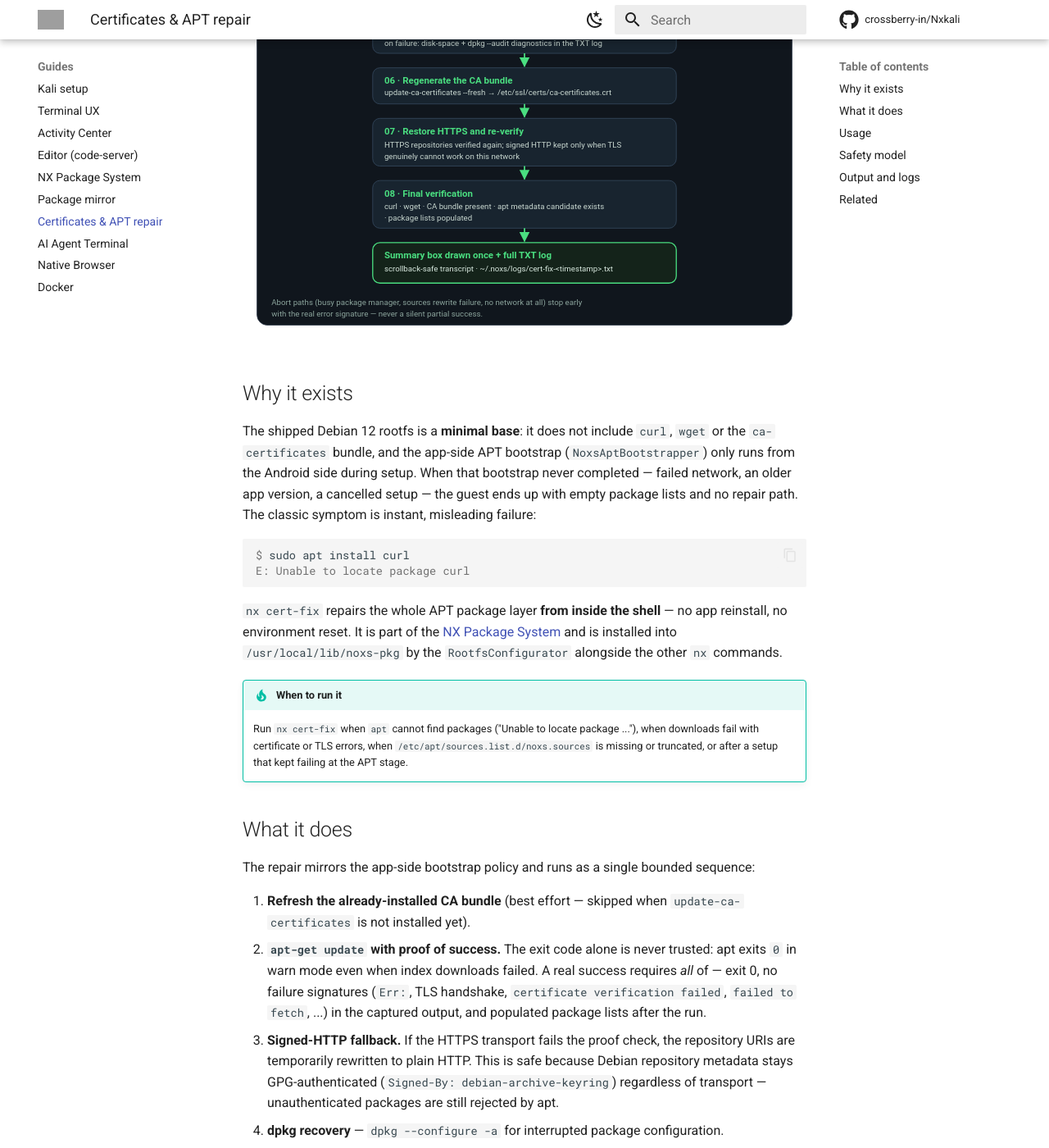
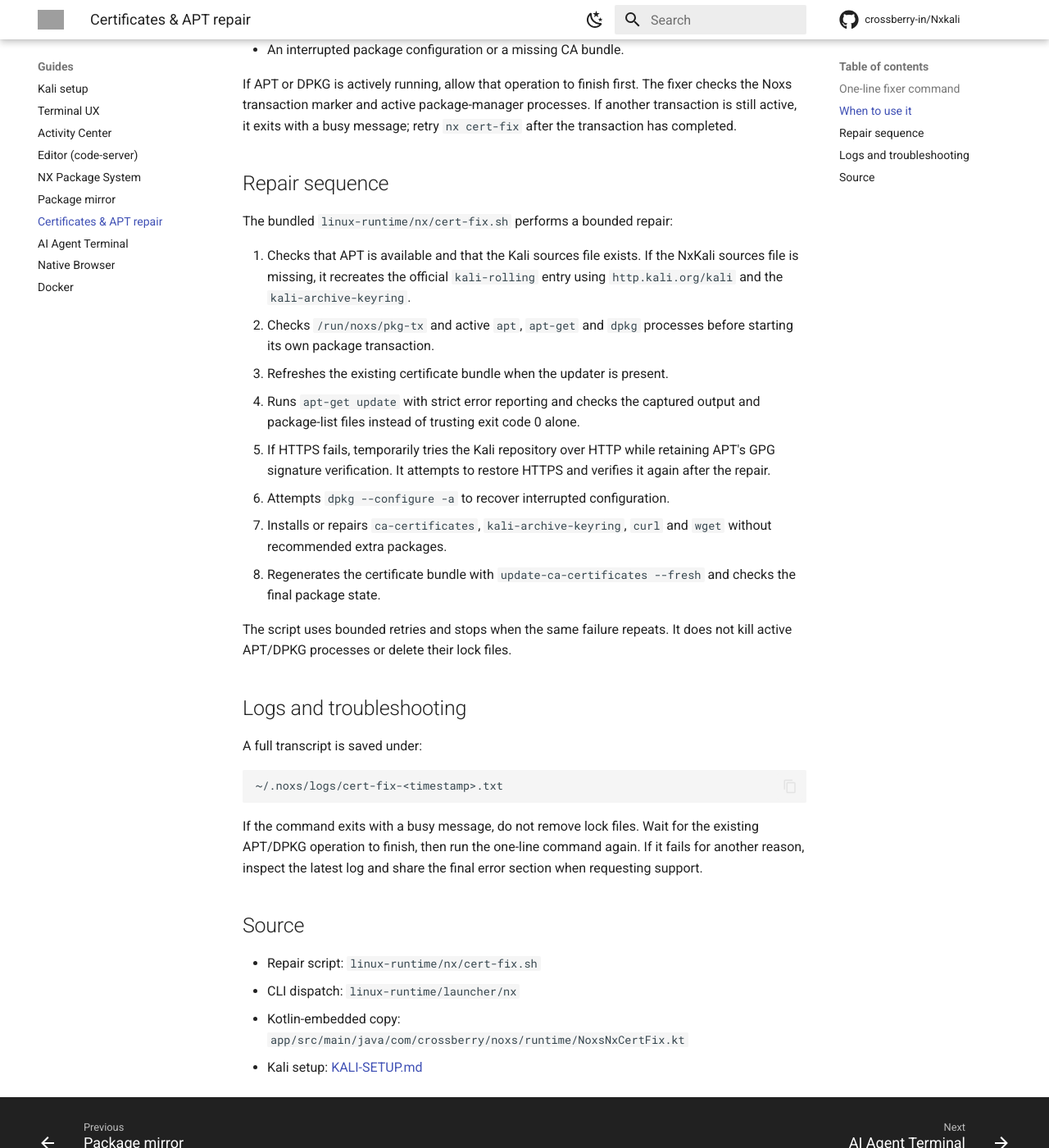
Before and after one commit to crossberry-in/Nxkali, an MkDocs documentation site: the page built from docs/CERT-FIX.md, in a window 1280 px wide and 1400 px high, scrolled down 705 px. Shown: the whole window at 82% size. Built offline with MkDocs 1.6.1 and Material for MkDocs 9.7.7, drawn with Linux system fonts in a browser that asks for light colours; comment, search, counter and statistics services are not loaded; some of the changed text lies outside the part shown; grey boxes are pictures that could not be loaded.

Commit message:
docs: document Kali APT cert-fix command

````diff
--- a/docs/CERT-FIX.md
+++ b/docs/CERT-FIX.md
@@ -1,117 +1,77 @@
-# Certificates & APT repair — `nx cert-fix`
+# Kali APT and certificate repair — `nx cert-fix`
 
-![nx cert-fix repair flow](assets/images/cert-fix-flow.svg)
+NxKali includes a built-in repair command for the Kali NetHunter Rootless
+APT environment. It repairs package-index, interrupted DPKG configuration,
+CA certificate and download-tool problems without reinstalling the rootfs.
 
-## Why it exists
+## One-line fixer command
 
-The shipped Debian 12 rootfs is a **minimal base**: it does not include
-`curl`, `wget` or the `ca-certificates` bundle, and the app-side APT
-bootstrap (`NoxsAptBootstrapper`) only runs from the Android side during
-setup. When that bootstrap never completed — failed network, an older app
-version, a cancelled setup — the guest ends up with empty package lists
-and no repair path. The classic symptom is instant, misleading failure:
+Run this inside the NxKali Kali terminal:
 
-```console
-$ sudo apt install curl
-E: Unable to locate package curl
+```bash
+nx cert-fix
 ```
 
-`nx cert-fix` repairs the whole APT package layer **from inside the
-shell** — no app reinstall, no environment reset. It is part of the
-[NX Package System](PACKAGES.md) and is installed into
-`/usr/local/lib/noxs-pkg` by the `RootfsConfigurator` alongside the other
-`nx` commands.
+That is the complete command. It does not require downloading or piping a
+remote shell script.
 
-!!! tip "When to run it"
+## When to use it
 
-    Run `nx cert-fix` when `apt` cannot find packages ("Unable to locate
-    package ..."), when downloads fail with certificate or TLS errors,
-    when `/etc/apt/sources.list.d/noxs.sources` is missing or truncated,
-    or after a setup that kept failing at the APT stage.
+Run the fixer when you see errors such as:
 
-## What it does
+- `Noxs package manager is busy` after an earlier package operation has
+  finished.
+- `Unable to locate package ...` after package indexes failed to refresh.
+- TLS or certificate verification errors during APT downloads.
+- An interrupted package configuration or a missing CA bundle.
 
-The repair mirrors the app-side bootstrap policy and runs as a single
-bounded sequence:
+If APT or DPKG is actively running, allow that operation to finish first.
+The fixer checks the Noxs transaction marker and active package-manager
+processes. If another transaction is still active, it exits with a busy
+message; retry `nx cert-fix` after the transaction has completed.
 
-1. **Refresh the already-installed CA bundle** (best effort — skipped
-   when `update-ca-certificates` is not installed yet).
-2. **`apt-get update` with proof of success.** The exit code alone is
-   never trusted: apt exits `0` in warn mode even when index downloads
-   failed. A real success requires *all* of — exit 0, no failure
-   signatures (`Err:`, TLS handshake, `certificate verification failed`,
-   `failed to fetch`, ...) in the captured output, and populated package
-   lists after the run.
-3. **Signed-HTTP fallback.** If the HTTPS transport fails the proof
-   check, the repository URIs are temporarily rewritten to plain HTTP.
-   This is safe because Debian repository metadata stays
-   GPG-authenticated (`Signed-By: debian-archive-keyring`) regardless of
-   transport — unauthenticated packages are still rejected by apt.
-4. **dpkg recovery** — `dpkg --configure -a` for interrupted package
-   configuration.
-5. **Install the certificate stack and fetch tools** —
-   `ca-certificates`, `debian-archive-keyring`, `curl`, `wget`
-   (non-interactive, `--no-install-recommends`). On failure the log
-   collects disk-space (`df -h /`) and `dpkg --audit` diagnostics.
-6. **Regenerate the CA bundle** — `update-ca-certificates --fresh`.
-7. **Restore HTTPS and re-verify.** Signed HTTP is kept only when TLS
-   genuinely cannot work on this network — never as a silent downgrade.
-8. **Final verification** — `curl` and `wget` binaries, the CA bundle
-   file, an `apt-cache policy` candidate for `ca-certificates`, and
-   populated package lists. Any miss marks the run as failed.
+## Repair sequence
 
-## Usage
+The bundled `linux-runtime/nx/cert-fix.sh` performs a bounded repair:
 
-```console
-$ nx cert-fix
-```
+1. Checks that APT is available and that the Kali sources file exists.
+   If the NxKali sources file is missing, it recreates the official
+   `kali-rolling` entry using `http.kali.org/kali` and the
+   `kali-archive-keyring`.
+2. Checks `/run/noxs/pkg-tx` and active `apt`, `apt-get` and `dpkg`
+   processes before starting its own package transaction.
+3. Refreshes the existing certificate bundle when the updater is present.
+4. Runs `apt-get update` with strict error reporting and checks the
+   captured output and package-list files instead of trusting exit code 0
+   alone.
+5. If HTTPS fails, temporarily tries the Kali repository over HTTP while
+   retaining APT's GPG signature verification. It attempts to restore
+   HTTPS and verifies it again after the repair.
+6. Attempts `dpkg --configure -a` to recover interrupted configuration.
+7. Installs or repairs `ca-certificates`, `kali-archive-keyring`,
+   `curl` and `wget` without recommended extra packages.
+8. Regenerates the certificate bundle with
+   `update-ca-certificates --fresh` and checks the final package state.
 
-The command takes no arguments (`nx cert-fix --help` prints the
-reference). It must run inside the Noxs Linux environment — from the
-terminal, or from any session — with either root or `sudo` available
-(it escalates via `sudo` automatically).
+The script uses bounded retries and stops when the same failure repeats.
+It does not kill active APT/DPKG processes or delete their lock files.
 
-## Safety model
+## Logs and troubleshooting
 
-The repair follows the same rules as every other package operation in
-Noxs:
-
-- **Single-flight package policy.** `/run/noxs/pkg-tx` plus running
-  `dpkg`/`apt` processes are checked before any apt run, and the flag is
-  armed for the duration of the repair. Concurrent package managers
-  refuse to start rather than corrupt the dpkg database.
-- **Bounded network steps.** Every network command gets 2 attempts with
-  a 3-second backoff, and two *identical* failures in a row abort the
-  retry loop — the same failure cannot burn retries forever.
-- **Honest exit codes.** The command returns non-zero if any final
-  verification fails; it never reports success on a partial repair.
-- **Shell wrappers respected.** The script calls `/usr/bin/apt-get`
-  directly with the same busy checks as the user-facing apt wrappers —
-  it does not bypass the package system guards.
-- **A missing `noxs.sources` is self-healed** from the canonical
-  definition (HTTPS, GPG-signed, byte-identical to the app-side
-  `RootfsConfigurator.aptSources`) instead of aborting the repair.
-
-## Output and logs
-
-Terminal output is a plain, scrollback-safe transcript — every line
-stays in the scrollback and remains copy-paste friendly — plus **one**
-summary box drawn once at the end. No cursor save/restore redraws: those
-garble when the terminal view scrolls during a multi-line redraw. A full
-TXT log keeps the run auditable at:
+A full transcript is saved under:
 
 ```text
 ~/.noxs/logs/cert-fix-<timestamp>.txt
 ```
 
-The summary box carries the last log lines and the path to the full log,
-so a failed repair always tells you where to look next.
+If the command exits with a busy message, do not remove lock files. Wait
+for the existing APT/DPKG operation to finish, then run the one-line
+command again. If it fails for another reason, inspect the latest log and
+share the final error section when requesting support.
 
-## Related
+## Source
 
-- [Bootstrap system](BOOTSTRAP.md) — how the environment is installed
-  and why the first-run APT bootstrap exists.
-- [NX Package System](PACKAGES.md) — the `nx` CLI, official packages
-  and `.nx.pkg` artifacts that this repair unblocks.
-- [Security model](SECURITY.md) — why sudo and the sandbox boundary
-  stay intact during any repair.
+- Repair script: `linux-runtime/nx/cert-fix.sh`
+- CLI dispatch: `linux-runtime/launcher/nx`
+- Kotlin-embedded copy: `app/src/main/java/com/crossberry/noxs/runtime/NoxsNxCertFix.kt`
+- Kali setup: [KALI-SETUP.md](KALI-SETUP.md)
````
